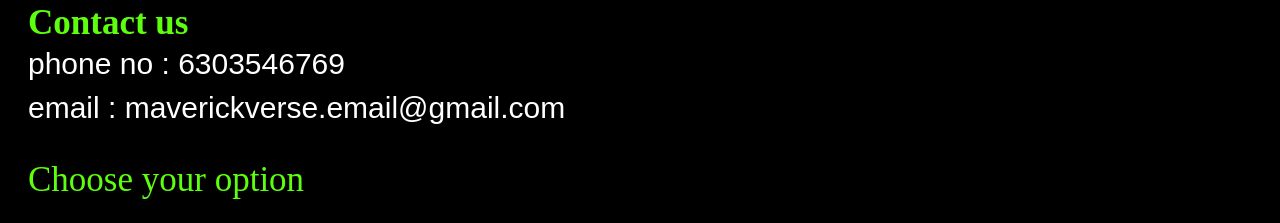
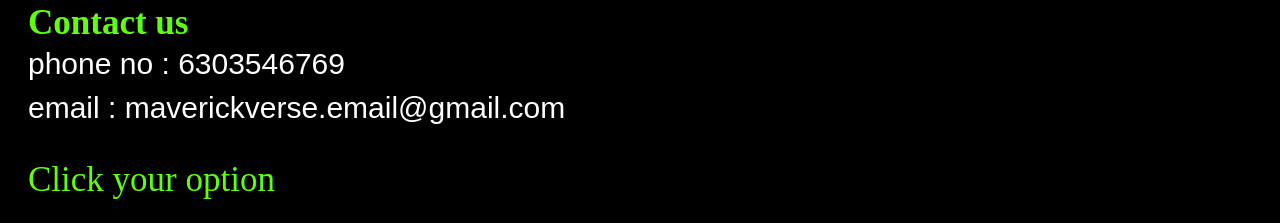
Before and after one commit to maverick-tej/brojet, a plain HTML site: page index.html in a window 1280 px wide. Shown: the part 966-1189 px from the top of the page. Drawn offline with Linux system fonts and the light colour scheme.

Commit message:
index.html

```diff
--- a/index.html
+++ b/index.html
@@ -93,7 +93,7 @@
             <p class="email normal_text">email : maverickverse.email@gmail.com</p>
         </div>
         <div id="chooseYourOption">
-            <p class="chooseText heading_text">Choose your option</p>
+            <p class="chooseText heading_text">Click your option</p>
             <div id="choose_buttons">
             <button class="btechProject buttonDesign"></button>
             <button class="yourInnovation buttonDesign"></button>
```
